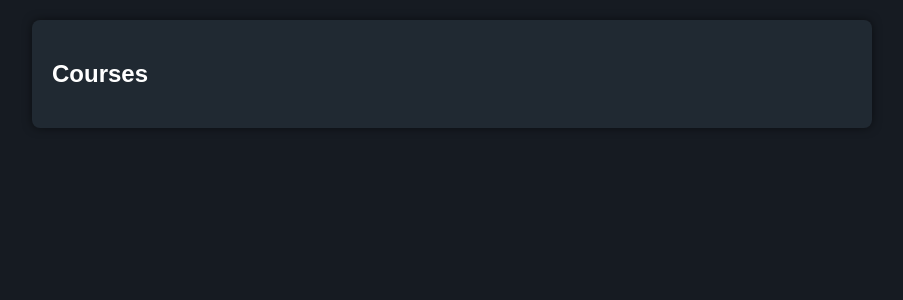
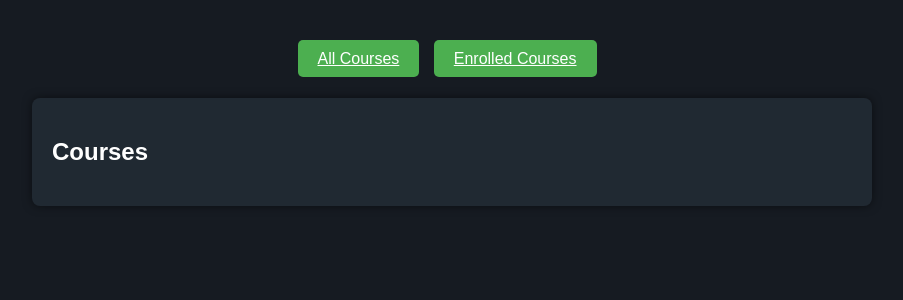
Before and after one commit to OmarHaji0001/Course_Management_System, a Django app: page /dashboard/?filter=enrolled in a window 1280 px wide. Shown: the part 126-426 px from the top of the page, without its empty margins (188-1091 px from the left). Run offline with Django 5.2, Linux system fonts and the light colour scheme; the visitor is signed in with stand-in values (Sample User, id 1); data that the repository does not hold is empty.

Commit message:
adding 2 buttons for enrolled courses and all courses

```diff
--- a/main/static/css/dashboard.css
+++ b/main/static/css/dashboard.css
@@ -136,3 +136,25 @@ footer {
     left: 0;
     box-sizing: border-box;
 }
+
+/* Course filter buttons */
+.course-filter {
+    text-align: center;
+    margin-bottom: 30px;
+    margin-top: 50px;
+}
+
+.course-filter .btn {
+    background-color: #4CAF50;
+    color: white;
+    margin-right: 10px;
+    cursor: pointer;
+    border: none;
+    padding: 10px 20px;
+    border-radius: 5px;
+    transition: background-color 0.3s ease;
+}
+
+.course-filter .btn:hover {
+    background-color: #45a049;
+}
--- a/main/templates/main/dashboard.html
+++ b/main/templates/main/dashboard.html
@@ -17,6 +17,13 @@
         </form>
     </nav>
 </header>
+
+<!-- Buttons for All Courses and Enrolled Courses -->
+<div class="course-filter">
+    <a href="{% url 'dashboard' %}" class="btn {% if not filter %}btn-primary{% else %}btn-secondary{% endif %}">All Courses</a>
+    <a href="{% url 'dashboard' %}?filter=enrolled" class="btn {% if filter == 'enrolled' %}btn-primary{% else %}btn-secondary{% endif %}">Enrolled Courses</a>
+</div>
+
 <main>
     {% if messages %}
         <div>
@@ -35,17 +42,18 @@
             {% endif %}
             <p>{{ course.description }}</p>
             <p>Open for Registration: {{ course.open_for_registration }}</p>
-            {% if course.open_for_registration %}
+            {% if course.is_enrolled %}
+            <button class="btn btn-secondary" disabled>Enrolled</button>
+            {% else %}
             <form method="POST" action="{% url 'enroll-in-course' course.id %}">
                 {% csrf_token %}
                 <button type="submit" class="btn btn-primary">Enroll</button>
             </form>
-            {% else %}
-            <button class="btn btn-secondary" disabled>Enrollment Closed</button>
             {% endif %}
         </li>
         {% endfor %}
     </ul>
 </main>
+
 </body>
 </html>
--- a/main/views.py
+++ b/main/views.py
@@ -206,10 +206,22 @@ class DashboardView(LoginRequiredMixin, TemplateView):
 
     def get_context_data(self, **kwargs):
         context = super().get_context_data(**kwargs)
-        context['courses'] = Course.objects.all()
-        context['today'] = datetime.now().date()
-        context['now'] = datetime.now().time()
+        user = self.request.user
+        filter_type = self.request.GET.get('filter', '')
+
+        if filter_type == 'enrolled':
+            enrolled_courses = Enrollment.objects.filter(user=user).values_list('course_id', flat=True)
+            courses = Course.objects.filter(id__in=enrolled_courses)
+        else:
+            courses = Course.objects.all()
+
+        for course in courses:
+            course.is_enrolled = Enrollment.objects.filter(user=user, course=course).exists()
+
+        context['courses'] = courses
+        context['filter'] = filter_type
         return context
+
 
 
 @login_required
```
